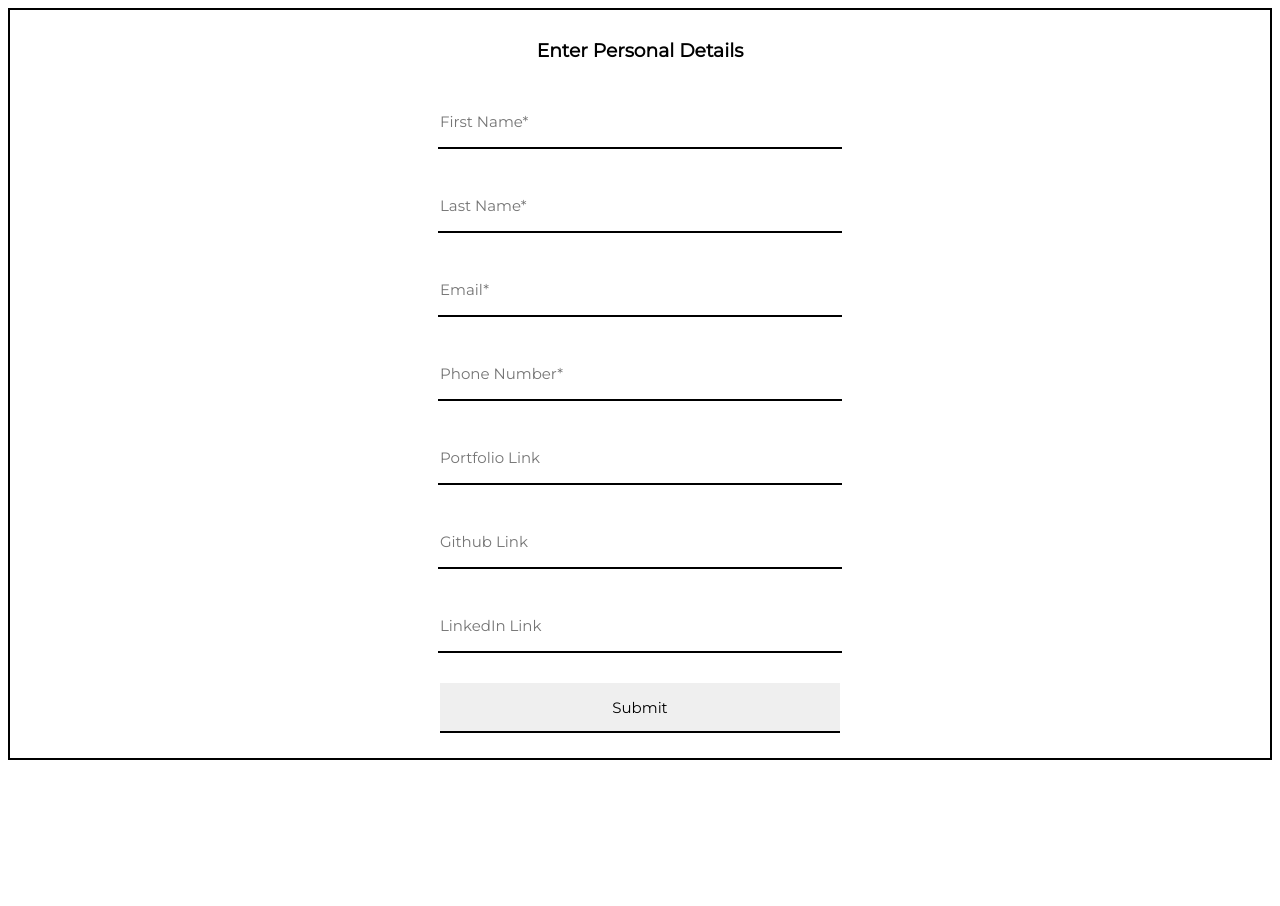
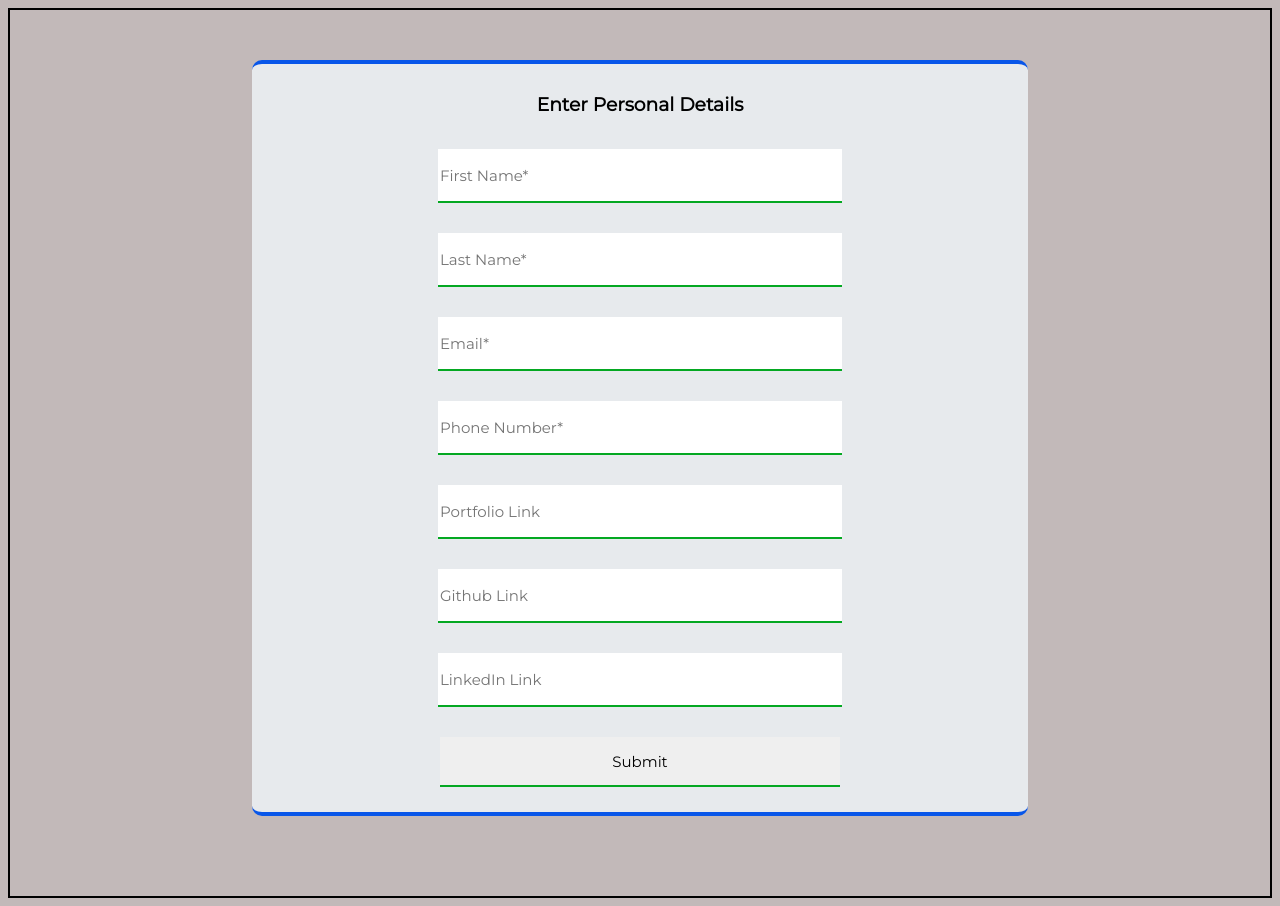
Before and after one commit to gdsc-ipsacademy/resume-builder, a React (Create React App) app: page / in a window 1280 px wide. Before the commit the page ends 800 px from the top, so only its background shows below. Built offline with nearby package versions, Linux system fonts and the light colour scheme.

Commit message:
improve look

```diff
--- a/src/index.css
+++ b/src/index.css
@@ -1,5 +1,21 @@
 @import url("https://fonts.googleapis.com/css2?family=Montserrat&display=swap");
+html{
+  background-color:rgb(194, 185, 185);
+}
+.container>div{
+  width:100%;
 
+}
+form{
+  background-color: rgb(231, 234, 237);
+  margin:auto;
+  margin-top: 50px;
+  margin-bottom: 80px;
+   width:60%;
+   border-top:4px rgb(8, 86, 233) solid;
+   border-bottom:4px rgb(8, 86, 233) solid;
+   border-radius:10px;
+}
 .header {
   display: flex;
   flex-direction: column;
@@ -74,7 +90,7 @@
 .container form input:focus,
 button {
   border: none;
-  border-bottom: 2px solid black;
+  border-bottom: 2px solid rgb(4, 168, 34);
   width: 400px;
   height: 50px;
   margin: 15px 0px;
```
